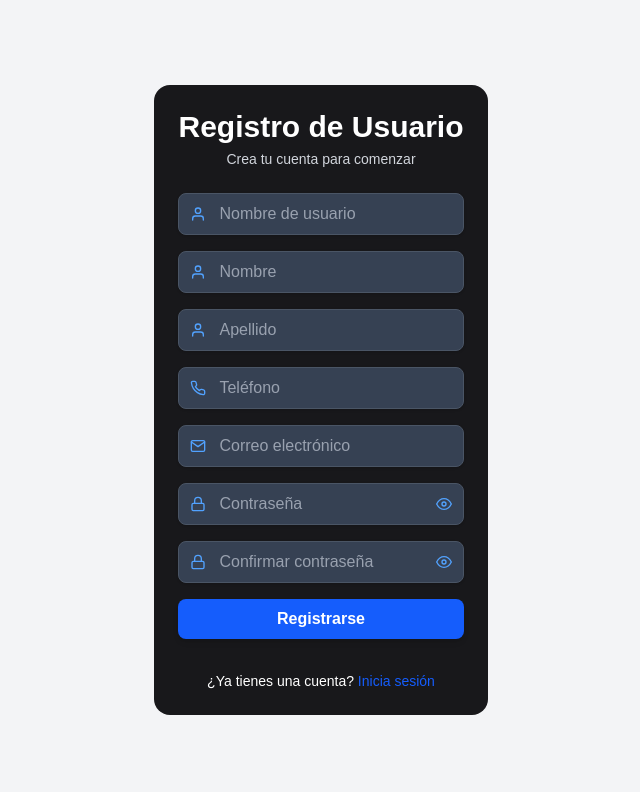
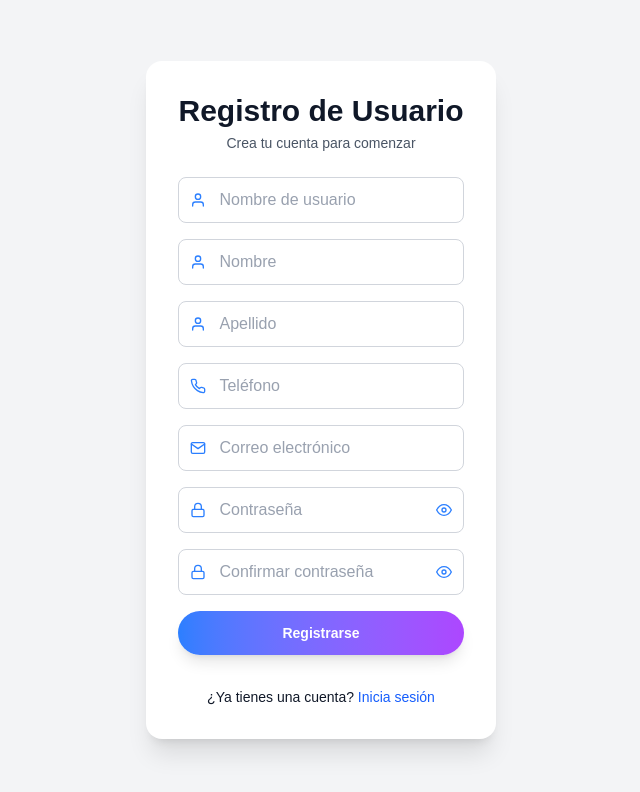
Before and after one commit to PabloToledoBarahona/frontend-app, a Next.js app: page /register in a window 1280 px wide. Shown: the top 792 px of the page, without its empty margins (319-959 px from the left). Built offline with nearby package versions, Linux system fonts and the light colour scheme.

Commit message:
Correcciones de UI

```diff
--- a/components/Auth/RegisterForm.tsx
+++ b/components/Auth/RegisterForm.tsx
@@ -103,7 +103,7 @@ export default function RegisterForm() {
         <Input name="password" type="password" placeholder="Contraseña" value={formData.password} onChange={handleChange} icon={<FiLock />} error={errors.password} />
         <Input name="confirm_password" type="password" placeholder="Confirmar contraseña" value={formData.confirm_password || ""} onChange={handleChange} icon={<FiLock />} error={errors.confirm_password} />
         <Button type="submit" label="Registrarse" />
-        <div className="text-center text-sm text-white mt-4">
+        <div className="text-center text-sm text-gray-900 mt-4">
           ¿Ya tienes una cuenta?{" "}
           <a href="/login" className="text-blue-600 hover:underline">
             Inicia sesión
--- a/components/ui/Button.tsx
+++ b/components/ui/Button.tsx
@@ -6,10 +6,10 @@ interface ButtonProps extends React.ButtonHTMLAttributes<HTMLButtonElement> {
 }
 
 export function Button({ label, variant = 'primary', className = '', ...props }: ButtonProps) {
-  const baseStyle = `w-full py-2 px-4 rounded-lg font-semibold transition duration-200 shadow-md`;
+  const baseStyle = `w-full py-3 px-6 rounded-full font-semibold transition duration-200 shadow-lg text-sm`;
   const variants = {
-    primary: 'bg-blue-600 hover:bg-blue-700 text-white',
-    secondary: 'bg-gray-200 hover:bg-gray-300 text-gray-800',
+    primary: 'bg-gradient-to-r from-blue-500 to-purple-500 text-white hover:opacity-90',
+    secondary: 'bg-gray-100 text-gray-800 hover:bg-gray-200',
   };
 
   return (
--- a/components/ui/Card.tsx
+++ b/components/ui/Card.tsx
@@ -8,7 +8,7 @@ interface CardProps extends React.HTMLAttributes<HTMLDivElement> {
 export const Card = ({ children, className = "", ...props }: CardProps) => {
   return (
     <div
-      className={`rounded-2xl bg-zinc-900 text-white p-6 ${className}`}
+      className={`rounded-2xl bg-white text-gray-900 p-8 shadow-xl ${className}`}
       {...props}
     >
       {children}
--- a/components/ui/Heading.tsx
+++ b/components/ui/Heading.tsx
@@ -9,8 +9,8 @@ interface HeadingProps {
 export function Heading({ title, subtitle, center = false }: HeadingProps) {
   return (
     <div className={`mb-6 ${center ? 'text-center' : ''}`}>
-      <h2 className="text-3xl font-bold text-white">{title}</h2>
-      {subtitle && <p className="text-sm text-gray-300 mt-1">{subtitle}</p>}
+      <h2 className="text-3xl font-bold text-gray-900">{title}</h2>
+      {subtitle && <p className="text-sm text-gray-600 mt-1">{subtitle}</p>}
     </div>
   );
 }
--- a/components/ui/Input.tsx
+++ b/components/ui/Input.tsx
@@ -14,11 +14,11 @@ export function Input({ label, icon, error, className = '', type, ...props }: In
 
   return (
     <div className="w-full space-y-1">
-      {label && <label className="text-sm font-medium text-white">{label}</label>}
+      {label && <label className="text-sm font-medium text-gray-800">{label}</label>}
 
       <div className="relative flex items-center">
         {icon && (
-          <span className="absolute left-3 top-1/2 -translate-y-1/2 text-blue-400">
+          <span className="absolute left-3 top-1/2 -translate-y-1/2 text-blue-500">
             {icon}
           </span>
         )}
@@ -27,16 +27,16 @@ export function Input({ label, icon, error, className = '', type, ...props }: In
           {...props}
           type={finalType}
           autoComplete={isPassword ? 'new-password' : undefined}
-          className={`w-full py-2 pl-10 pr-${isPassword ? '12' : '4'} rounded-lg border ${
-            error ? 'border-red-500' : 'border-gray-600'
+          className={`w-full py-2.5 pl-10 pr-${isPassword ? '12' : '4'} rounded-lg border ${
+            error ? 'border-red-400' : 'border-gray-300'
           } focus:outline-none focus:ring-2 ${
-            error ? 'focus:ring-red-400' : 'focus:ring-blue-500'
-          } bg-gray-700 text-white placeholder-gray-400 shadow-sm ${className}`}
+            error ? 'focus:ring-red-400' : 'focus:ring-blue-400'
+          } bg-white text-gray-800 placeholder-gray-400 ${className}`}
         />
 
         {isPassword && (
           <span
-            className="absolute right-3 top-1/2 -translate-y-1/2 text-blue-400 cursor-pointer"
+            className="absolute right-3 top-1/2 -translate-y-1/2 text-blue-500 cursor-pointer"
             onClick={() => setShowPassword(!showPassword)}
           >
             {showPassword ? <FiEyeOff /> : <FiEye />}
@@ -44,7 +44,7 @@ export function Input({ label, icon, error, className = '', type, ...props }: In
         )}
       </div>
 
-      {error && <p className="text-sm text-red-400 mt-1">{error}</p>}
+      {error && <p className="text-sm text-red-500 mt-1">{error}</p>}
     </div>
   );
 }
```
